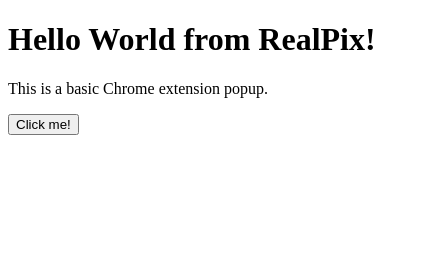
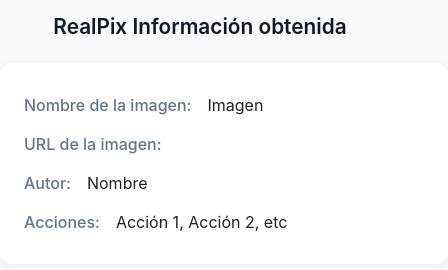
Before and after one commit to alfoo1/realpix, a browser extension: page popup.html in a window 400 px wide. Shown: the whole page, 448 px wide, since content can reach past the window. Drawn offline with Linux system fonts and the light colour scheme.

Commit message:
Primer commit de front

```diff
--- a/popup.html
+++ b/popup.html
@@ -3,11 +3,80 @@
 <head>
   <meta charset="utf-8">
   <title>RealPix Hello World</title>
+  <style>
+    body {
+      background: #f8fafc;
+      font-family: 'Inter', Arial, sans-serif;
+      margin: 0;
+      min-height: 100vh;
+      /* display: flex; */
+      /* align-items: center;
+      justify-content: center; */
+    }
+    .card {
+      background: #fff;
+      border-radius: 12px;
+      box-shadow: 0 2px 8px rgba(0,0,0,0.06);
+      padding: 2rem 1.5rem;
+      max-width: 450px;
+      width: 100%;
+      margin: auto;
+      display: flex;
+      flex-direction: column;
+      gap: 1.2rem;
+    }
+    .row {
+      display: flex;
+      /* justify-content: space-between; */
+      align-items: center;
+      gap: 1rem;
+      font-size: 1rem;
+      color: #222;
+    }
+    h1 {
+      text-align: center;
+      font-size: 1.3rem;
+      font-weight: 600;
+      margin-bottom: 1.5rem;
+      color: #111827;
+    }
+    #URL a {
+      color: #2563eb;
+      text-decoration: underline;
+      word-break: break-all;
+    }
+    .row > div:first-child {
+      font-weight: 500;
+      color: #64748b;
+    }
+    .row > div:last-child {
+      color: #222;
+    }
+  </style>
 </head>
 <body>
-  <h1>Hello World from RealPix!</h1>
-  <p>This is a basic Chrome extension popup.</p>
-  <button id="helloButton">Click me!</button>
+  <h1>RealPix Información obtenida</h1>
+  <main>
+    <div class="card">
+        <div class="row">
+            <div>Nombre de la imagen:</div>
+            <div>Imagen</div>
+        </div>
+        <div class="row">
+            <div>URL de la imagen:</div>
+            <div id="URL"></div>
+        </div>
+        <div class="row">
+            <div>Autor:</div>
+            <div>Nombre</div>
+        </div>
+        <div class="row">
+            <div>Acciones:</div>
+            <div>Acción 1, Acción 2, etc</div>
+        </div>
+    </div>
+
+  </main>
   <script src="popup.js"></script>
 </body>
 </html>
--- a/popup.js
+++ b/popup.js
@@ -1,6 +1,21 @@
 document.addEventListener('DOMContentLoaded', function() {
+  // Obtiene el parámetro 'url' de la URL
+  const params = new URLSearchParams(window.location.search);
+  const url = params.get('url');
+
+  if (url) {
+    document.getElementById('URL').innerHTML = '<a href="">'+url+'</a>';
+  }
+
   const helloButton = document.getElementById('helloButton');
   helloButton.addEventListener('click', function() {
-    alert('Hello World! Welcome to RealPix Chrome Extension.');
+    chrome.storage.local.get('lastContextUrl', function(data) {
+      if (data.lastContextUrl) {
+        document.getElementById('URL').innerHTML = '<a href="">'+data.lastContextUrl+'</a>';
+    //     alert('URL seleccionada: ' + data.lastContextUrl);
+      } else {
+        alert('No hay URL seleccionada aún.');
+      }
+    });
   });
 });
```
Also changed, not shown: service_worker.js (added, +72 -0 lines), manifest.json.
